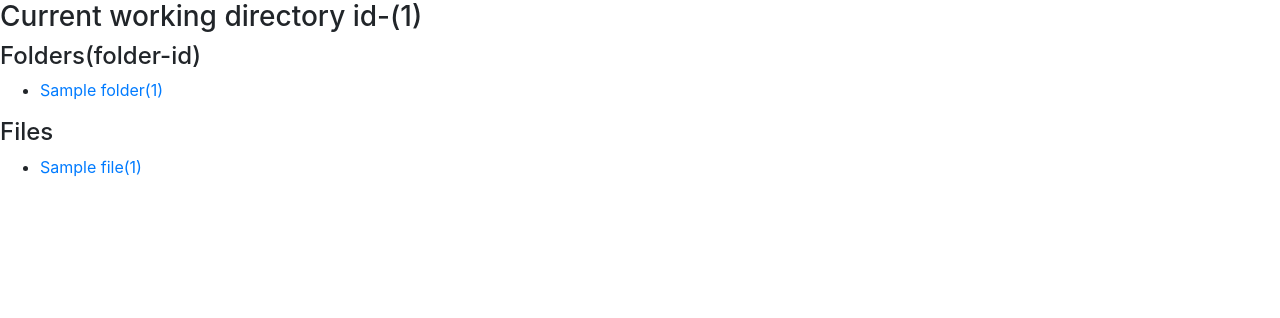
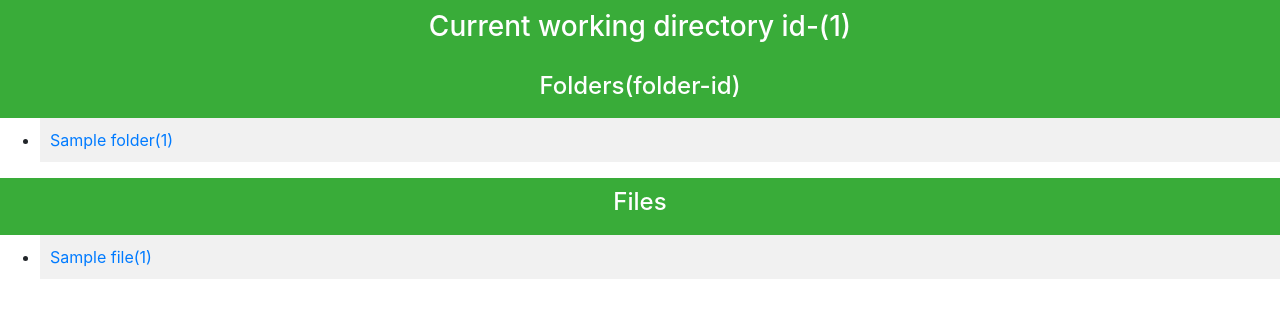
Before and after one commit to sailendrabathi/spc, a Django app: page /webclient/index/ in a window 1280 px wide. Shown: the part 56-374 px from the top of the page. Run offline with Django 3.2, Linux system fonts and the light colour scheme; a user stored in the database is signed in; tables that the repository leaves empty hold one stand-in row (values such as "Sample post"); some libraries are stand-ins or nearby versions.

Commit message:
lil bit of css

```diff
--- a/webclient/templates/webclient/index.html
+++ b/webclient/templates/webclient/index.html
@@ -97,6 +97,29 @@ function IdleTimeout() {
 }
 </script> -->
 
+<style>
+.tile {
+    display: block;
+    position: relative;
+    background-color: #f1f1f1;
+    min-width: 160px;
+    padding: 10px;
+    z-index: 1;
+}
+
+.tile1 {
+    text-align: center;
+    display: block;
+    position: relative;
+    background-color: #39ac39;
+    min-width: 160px;
+    padding: 10px;
+    z-index: 1;
+    color: #ffffff;
+}
+
+.tile:hover {background-color: #ddd;}
+</style>
 
 <nav class="navbar navbar-expand-lg navbar-dark bg-dark">
   <button class="navbar-toggler" type="button" data-toggle="collapse" data-target="#navbarTogglerDemo01" aria-controls="navbarTogglerDemo01" aria-expanded="false" aria-label="Toggle navigation">
@@ -132,40 +155,26 @@ function IdleTimeout() {
   </div>
 </nav>
 
-
-
-
-
-
-
-
-
-
-
-
-
-
 {% if all_folders %}
-    <h3>Current working directory id-({{ folder_id }})</h3>
-    <h4>Folders(folder-id)</h4>
+    <div class="tile1"><h3>Current working directory id-({{ folder_id }})</h3></div>
+    <div class="tile1"><h4>Folders(folder-id)</h4></div>
     <ul>
         {%  for folder in all_folders %}
-            <li><a href="{% url 'webclient:detail' folder.id %}">{{ folder.name }}({{folder.id}})</a> </li>
+            <li><div class="tile"><a href="{% url 'webclient:detail' folder.id %}">{{ folder.name }}({{folder.id}})</a></div></li>
         {% endfor %}
     </ul>
 {% else %}
-    <h3>hii</h3>
-    <h3>No Folders</h3>
+    <div class="tile"><h5>(No Folders here yet!)</h5></div>
 {% endif %}
-<h4>Files</h4>
+<div class="tile1"><h4>Files</h4></div>
 {% if files %}
 <ul>
     {%  for fold in files%}
-            <li><a href="{{ fold.media_file.url }}">{{ fold.name }}({{fold.id}})</a> </li>
+            <li><div class="tile"><a href="{{ fold.media_file.url }}">{{ fold.name }}({{fold.id}})</a></div></li>
         {% endfor %}
 
 </ul>
 {% else %}
-<h4>hii</h4>
+<div class="tile"><h5>(No files here yet!)</h5></div>
 {% endif %}
 </body>
```
Also changed, not shown: webclient/templates/webclient/detail.html (+33 -23 lines).
